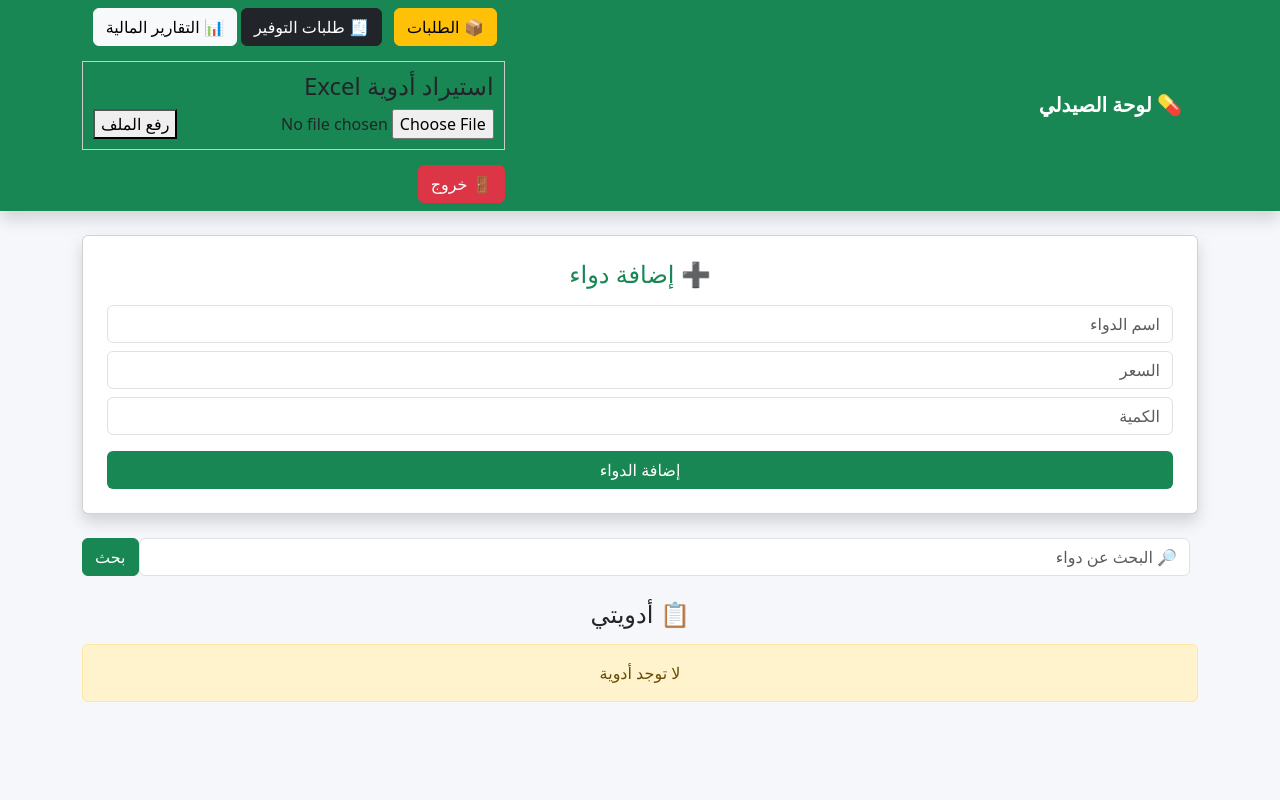
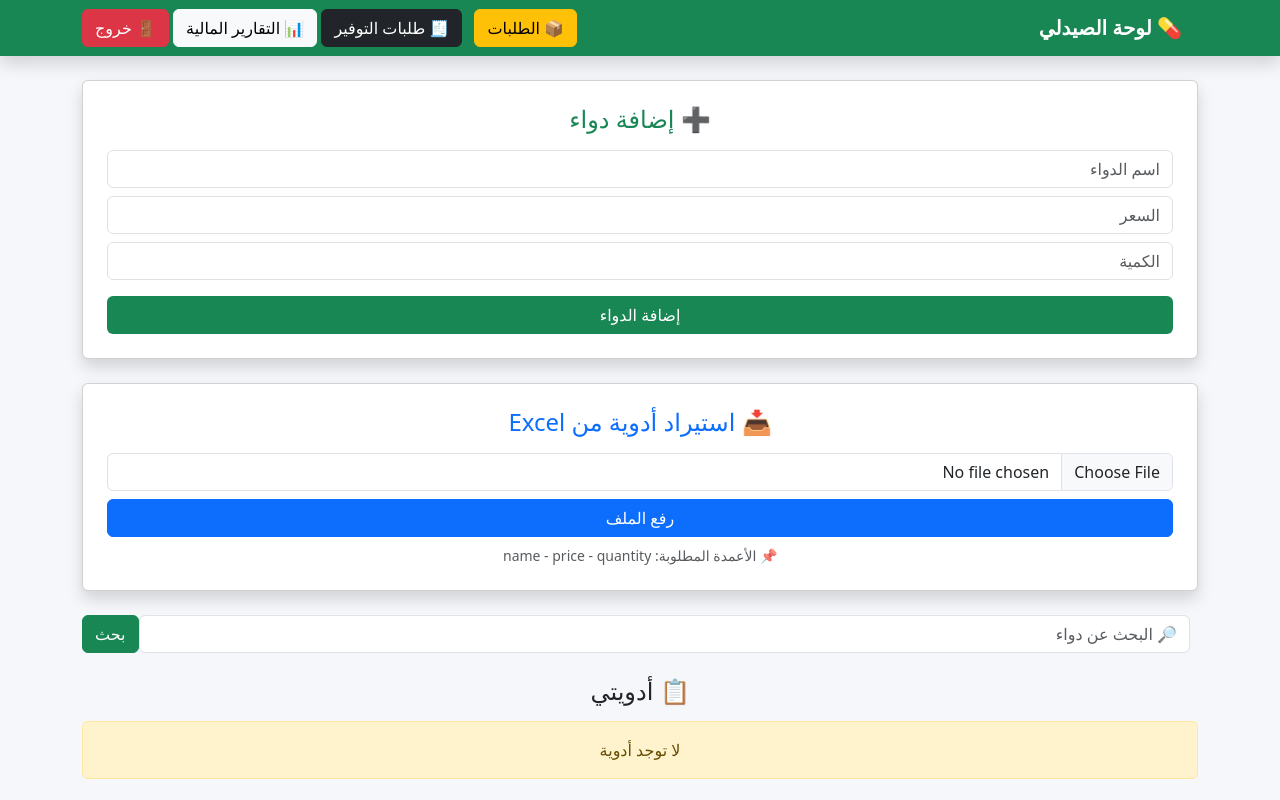
Before and after one commit to reda336/Pharmacy-Managment-System, a Flask app: template templates/pharmacist.html in a window 1280 px wide. Run offline with Flask 3, Linux system fonts and the light colour scheme; the template is opened without the code that fills it, so the values that code supplies are empty.

Commit message:
Update pharmacist.html

```diff
--- a/templates/pharmacist.html
+++ b/templates/pharmacist.html
@@ -41,7 +41,6 @@ body{
 
 <body>
 
-
 <!-- NAVBAR -->
 <nav class="navbar navbar-dark bg-success shadow mb-4">
 <div class="container">
@@ -52,57 +51,39 @@ body{
 
 <div>
 
-<a href="{{ url_for('pharmacist_orders') }}"
-class="btn btn-warning position-relative me-2">
-
+<a href="{{ url_for('pharmacist_orders') }}" class="btn btn-warning position-relative me-2">
 📦 الطلبات
-
 {% if notifications_orders > 0 %}
 <span class="position-absolute top-0 start-100 translate-middle badge bg-danger">
 {{ notifications_orders }}
 </span>
 {% endif %}
-
 </a>
 
-
-<a href="{{ url_for('supply_requests') }}"
-class="btn btn-dark position-relative me-2">
-
+<a href="{{ url_for('supply_requests') }}" class="btn btn-dark position-relative me-2">
 🧾 طلبات التوفير
-
 {% if notifications_supply > 0 %}
 <span class="position-absolute top-0 start-100 translate-middle badge bg-danger">
 {{ notifications_supply }}
 </span>
 {% endif %}
-
 </a>
 
-<a href="{{ url_for('reports') }}"
-class="btn btn-light">
+<a href="{{ url_for('reports') }}" class="btn btn-light">
 📊 التقارير المالية
 </a>
-<div style="margin: 15px 0; padding: 10px; border: 1px solid #ccc;">
-     <h4>استيراد أدوية  Excel</h4>
 
-    <form action="/import_drugs" method="POST" enctype="multipart/form-data">
-        <input type="file" name="file" accept=".xlsx" required>
-        <button type="submit">رفع الملف</button>
-    </form>
-</div>
-<a href="{{ url_for('logout') }}"
-class="btn btn-danger">
+<a href="{{ url_for('logout') }}" class="btn btn-danger">
 🚪 خروج
 </a>
 
 </div>
+
 </div>
 </nav>
 
 
 <div class="container">
-
 
 <!-- إضافة دواء -->
 <div class="card p-4 shadow mb-4">
@@ -113,21 +94,11 @@ class="btn btn-danger">
 
 <form method="POST">
 
-<input name="name"
-class="form-control mb-2"
-placeholder="اسم الدواء"
-required>
+<input name="name" class="form-control mb-2" placeholder="اسم الدواء" required>
 
-<input name="price"
-class="form-control mb-2"
-placeholder="السعر"
-required>
+<input name="price" class="form-control mb-2" placeholder="السعر" required>
 
-<input name="quantity"
-type="number"
-class="form-control mb-3"
-placeholder="الكمية"
-required>
+<input name="quantity" type="number" class="form-control mb-3" placeholder="الكمية" required>
 
 <button class="btn btn-green w-100">
 إضافة الدواء
@@ -138,6 +109,31 @@ required>
 </div>
 
 
+<!-- 🔥 إضافة Excel (بدون حذف أي شيء من مشروعك) -->
+<div class="card p-4 shadow mb-4">
+
+<h4 class="text-center text-primary mb-3">
+📥 استيراد أدوية من Excel
+</h4>
+
+<form action="/import_drugs" method="POST" enctype="multipart/form-data">
+
+<input type="file" name="file" accept=".xlsx" class="form-control mb-2" required>
+
+<button class="btn btn-primary w-100">
+رفع الملف
+</button>
+
+</form>
+
+<small class="text-muted text-center d-block mt-2">
+📌 الأعمدة المطلوبة: name - price - quantity
+</small>
+
+</div>
+
+
+<!-- الرسائل -->
 {% with messages = get_flashed_messages(with_categories=true) %}
 {% for category, message in messages %}
 
@@ -147,7 +143,6 @@ required>
 
 {% endfor %}
 {% endwith %}
-
 
 
 <!-- البحث -->
@@ -164,7 +159,6 @@ value="{{ search or '' }}">
 </button>
 
 </form>
-
 
 
 <!-- قائمة الأدوية -->
@@ -202,48 +196,30 @@ value="{{ search or '' }}">
 <td>
 
 {% if d.quantity < 10 %}
-
-<span class="low-stock">
-⚠ {{ d.quantity }} (مخزون منخفض)
-</span>
-
+<span class="low-stock">⚠ {{ d.quantity }} (مخزون منخفض)</span>
 {% else %}
-
 {{ d.quantity }}
-
 {% endif %}
 
 </td>
 
-
 <td>
 
-<!-- تعديل الكمية -->
 <form method="POST" action="{{ url_for('update_drug') }}" class="d-inline">
 
 <input type="hidden" name="drug_id" value="{{ d.id }}">
 
-<input name="quantity"
-type="number"
-class="form-control form-control-sm mb-1"
-placeholder="تعديل الكمية"
-required>
+<input name="quantity" type="number" class="form-control form-control-sm mb-1" required>
 
-<button class="btn btn-sm btn-success">
-تحديث
-</button>
+<button class="btn btn-sm btn-success">تحديث</button>
 
 </form>
 
-
-<!-- حذف -->
 <form method="POST" action="{{ url_for('delete_drug') }}" class="d-inline">
 
 <input type="hidden" name="drug_id" value="{{ d.id }}">
 
-<button class="btn btn-sm btn-danger">
-حذف
-</button>
+<button class="btn btn-sm btn-danger">حذف</button>
 
 </form>
 
```
